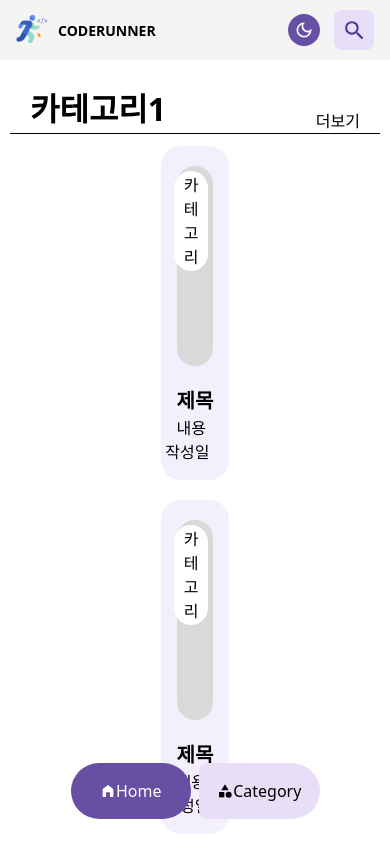
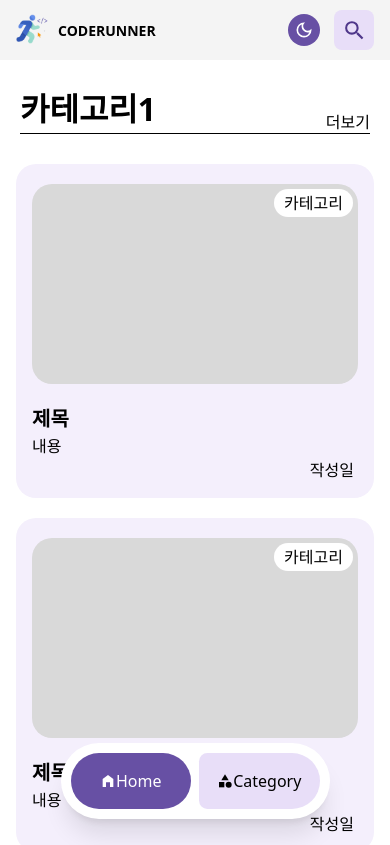
Before and after one commit to wolwha/Material-Blog, a Next.js app: page /category in a window 390 px wide. Shown: the top 845 px of the page. Built offline with nearby package versions, Linux system fonts and the light colour scheme.

Commit message:
Style: 메인 화면, 카테고리 화면 모바일 반응형 퍼블리싱

```diff
--- a/src/app/category/page.tsx
+++ b/src/app/category/page.tsx
@@ -1,9 +1,17 @@
+"use client"
 import CategoryPage from "@/components/Category/CategoryPage";
+import FloatingButton from "@/components/Mobile/Common/FloatingButton";
+import { usePathname } from "next/navigation";
 
-export default function page() {
+export default function Page() {
+  const pathname = usePathname()
   return (
     <>
       <CategoryPage />
+      {/* 모바일 플로팅 메뉴 */}
+      <div className="sm:hidden sticky bottom-[25px] justify-center flex items-center w-full">
+        <FloatingButton pathname={pathname}/>
+      </div>
     </>
   );
 }
--- a/src/app/layout.tsx
+++ b/src/app/layout.tsx
@@ -5,7 +5,6 @@ import SideBar from "@/components/Common/SideBar";
 import Header from "@/components/Common/Header";
 import Footer from "@/components/Common/Footer";
 import MobileHeader from "@/components/Mobile/Common/MobileHeader";
-import FloatingButton from "@/components/Mobile/Common/FloatingButton";
 
 const geistSans = Geist({
   variable: "--font-geist-sans",
@@ -51,10 +50,6 @@ export default function RootLayout({
                 <div className="h-full rounded-[20px] bg-white justify-center items-start sm:flex">
                   {children}
                 </div>
-                {/* 모바일 플로팅 메뉴 */}
-                <div className="sm:hidden sticky bottom-[25px] justify-center flex">
-                  <FloatingButton/>
-                </div>
                 {/* 푸터 */}
                 <Footer />
               </div>
--- a/src/app/page.tsx
+++ b/src/app/page.tsx
@@ -1,12 +1,20 @@
+"use client"
 import Container from "@/components/Main/Container";
-import EditButton from "@/components/Main/EditButton";
+// import EditButton from "@/components/Main/EditButton";
+import FloatingButton from "@/components/Mobile/Common/FloatingButton";
+import { usePathname } from "next/navigation";
 
-export default function page() {
+export default function Page() {
+  const pathname = usePathname()
   return (
     <>
       <div className="h-full rounded-[20px] bg-white justify-center items-start flex">
         <Container />
-        <EditButton />
+        {/* <EditButton /> */}
+      </div>
+      {/* 모바일 플로팅 메뉴 */}
+      <div className="sm:hidden sticky bottom-[25px] justify-center flex items-center w-full">
+        <FloatingButton pathname={pathname}/>
       </div>
     </>
   );
--- a/src/components/Category/CategoryDetail.tsx
+++ b/src/components/Category/CategoryDetail.tsx
@@ -4,10 +4,12 @@ export default function CategoryDetail() {
   return (
     <>
       <div className="flex flex-col w-full justify-center items-center">
-        <div className="flex relative text-start mx-[25px] border-b-1 px-[20px] w-full">
-          <p className="text-[32px] font-semibold">카테고리1</p>
+        <div className="flex relative text-start mx-[25px] px-[20px] w-full">
+          <div className="w-full border-b-1">
+            <p className="text-[32px] font-semibold">카테고리1</p>
+          </div>
         </div>
-        <div className="grid mt-[12px] mx-[25px] grid-rows-2 2xl:grid-cols-4 xl:grid-cols-3 md:grid-cols-2 sm:grid-cols-1 gap-x-[15px] gap-y-[20px] mb-[25px]">
+        <div className="sm:grid sm:gap-x-[15px] gap-y-[20px] sm:justify-center my-[30px] sm:h-auto 2xl:grid-cols-4 xl:grid-cols-3 md:grid-cols-2 sm:grid-cols-1 select-none w-full px-[16px] flex flex-col sm:w-auto">
           <PostCard />
           <PostCard />
           <PostCard />
--- a/src/components/Category/CategoryGroup.tsx
+++ b/src/components/Category/CategoryGroup.tsx
@@ -1,11 +1,14 @@
+import Link from "next/link";
 import PostCard from "../Main/PostCard";
 
 export default function CategoryGroup() {
   return (
     <>
       <div className="flex flex-col w-full justify-center items-center">
-        <div className="flex relative text-start mx-[25px] border-b-1 px-[20px] w-full">
+        <div className="flex relative text-start mx-[25px] px-[20px] w-full">
+          <div className="w-full border-b-1">
             <p className="text-[32px] font-semibold">카테고리1</p>
+            <Link href={"/category/1"}>
               <button
                 className="absolute right-[20px] bottom-0 hover:underline cursor-pointer"
                 name="더보기 버튼"
@@ -13,8 +16,10 @@ export default function CategoryGroup() {
               >
                 더보기
               </button>
+            </Link>
           </div>
-        <div className="grid mt-[12px] mx-[25px] grid-rows-2 2xl:grid-cols-4 xl:grid-cols-3 md:grid-cols-2 sm:grid-cols-1 gap-x-[15px] gap-y-[20px] mb-[25px]">
+        </div>
+        <div className="sm:grid sm:gap-x-[15px] gap-y-[20px] sm:justify-center my-[30px] sm:h-auto 2xl:grid-cols-4 xl:grid-cols-3 md:grid-cols-2 sm:grid-cols-1 select-none w-full px-[16px] flex flex-col sm:w-auto">
           {/* 기능개발시 grid rows는 2줄까지 설정 */}
           <PostCard />
           <PostCard />
--- a/src/components/Category/CategoryPage.tsx
+++ b/src/components/Category/CategoryPage.tsx
@@ -7,7 +7,7 @@ export default function CategoryPage() {
   const location = usePathname();
   return (
     <>
-      <div className="flex flex-col pt-[25px] px-[10px] w-full">
+      <div className="flex flex-col pt-[25px] w-full">
         {location === "/category" ? <CategoryGroup /> : <CategoryDetail />}
       </div>
     </>
--- a/src/components/Common/Footer.tsx
+++ b/src/components/Common/Footer.tsx
@@ -6,12 +6,12 @@ import {
 export default function Footer() {
   return (
     <>
-      <div className="h-[140px] flex justify-center items-center relative select-none">
-        <div className="font-semibold absolute left-[50px] top-[40px]">
+      <div className="sm:h-[140px] h-[100px] flex justify-center items-center relative select-none mt-[20px] sm:mt-[0px] bg-[var(--color-primary)]">
+        <div className="font-semibold sm:absolute sm:left-[50px] sm:top-[40px] sm:text-[16px] text-[14px]">
           <p>Made by J.Y.Lee</p>
           <p>Designing inspired by Google&apos;s Material Design 3</p>
         </div>
-        <div className="flex justify-center items-center gap-[5px] absolute right-[50px] top-[40px]">
+        <div className="sm:flex sm:justify-center sm:items-center sm:gap-[5px] sm:absolute sm:right-[50px] sm:top-[40px] hidden">
           <a
             href="https://github.com/wolwha/Material-Blog/tree/main"
             target="_blank"
--- a/src/components/Main/PostCard.tsx
+++ b/src/components/Main/PostCard.tsx
@@ -5,7 +5,7 @@ export default function PostCard() {
   return (
     <>
       <Link href={"/post/1"}>
-        <div className="sm:w-[380px] sm:h-[340px] w-[100vw - 32px] px-[16px] rounded-[20px] bg-[#f4effc] flex justify-center cursor-pointer hover:scale-103 hover:shadow-2xl transform transition-transform relative pb-[40px]">
+        <div className="sm:w-[380px] sm:h-[340px] w-[100vw-32px] px-[16px] rounded-[20px] bg-[#f4effc] flex justify-center cursor-pointer hover:scale-103 hover:shadow-2xl transform transition-transform relative pb-[40px]">
           <div className="mt-[20px] w-full">
             {/* 포스트 이미지 에리어 */}
             <div className="sm:w-[350px] h-[200px] rounded-[20px] bg-[#d9d9d9] relative">
--- a/src/components/Mobile/Common/floatingButton.tsx
+++ b/src/components/Mobile/Common/floatingButton.tsx
@@ -1,10 +1,12 @@
 import Link from "next/link";
 import { MdCategory, MdHomeFilled } from "react-icons/md";
 
-export default function FloatingButton () {
+export default function FloatingButton (pathname:{pathname: string}) {
+  // const path = useState<boolean>(true)
+  console.log(pathname)
   return (
     <>
-      <div className="flex gap-[8px] sticky bottom-0">
+      <div className="flex gap-[8px] sticky bottom-0 bg-white px-[10px] py-[10px] rounded-[100px] shadow-xl">
         <Link href={"/"}>
           <button className="w-[120.5px] h-[56px] rounded-[100px] flex justify-center items-center hover:cursor-pointer bg-[var(--color-point)] text-white">
             <MdHomeFilled />
```
Lines whose indentation alone changed are shown as unchanged.
